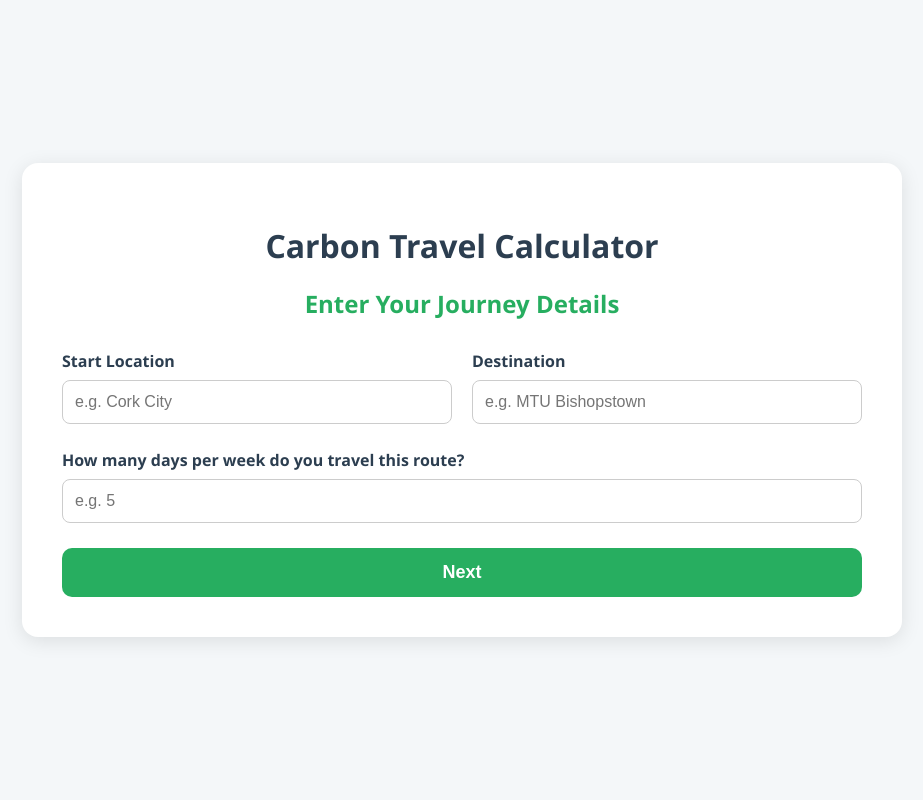
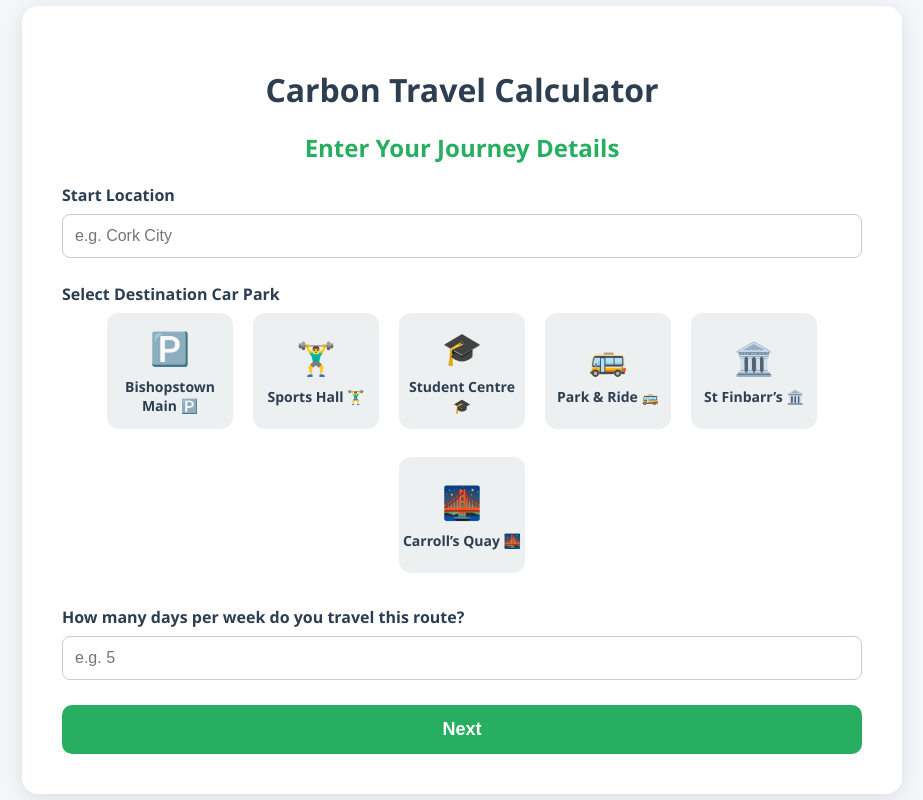
Before and after one commit to EimearCrowley/Carbon-Footprint-Webapp-for-MTU, a Django app: page /route/ in a window 1280 px wide. Shown: the whole page, without its empty margins (178-1101 px from the left). Run offline with Django 5.2, Linux system fonts and the light colour scheme; parts of the project's set-up code (start-up, migrations or seed data) failed here and were passed over.

Commit message:
New updates to the location/destination page

```diff
--- a/carbon_footprint_app/carbon_app/forms.py
+++ b/carbon_footprint_app/carbon_app/forms.py
@@ -66,11 +66,22 @@ class RouteDaysForm(forms.Form):
         max_length=100,
         widget=forms.TextInput(attrs={'placeholder': 'e.g. Cork City'})
     )
-    destination = forms.CharField(
-        label='Destination',
-        max_length=100,
-        widget=forms.TextInput(attrs={'placeholder': 'e.g. MTU Bishopstown'})
+
+    CAR_PARK_CHOICES = [
+        ("bishopstown", "Bishopstown Main 🅿️"),
+        ("sports_hall", "Sports Hall 🏋️‍♂️"),
+        ("student_centre", "Student Centre 🎓"),
+        ("park_ride", "Park & Ride 🚌"),
+        ("st_finbarrs", "St Finbarr’s 🏛️"),
+        ("carrolls_quay", "Carroll’s Quay 🌉"),
+    ]
+
+    destination = forms.ChoiceField(
+        choices=CAR_PARK_CHOICES,
+        widget=forms.RadioSelect,
+        label="Select Destination Car Park"
     )
+
     days_per_week = forms.IntegerField(
         label='Days per week',
         min_value=1,
--- a/carbon_footprint_app/carbon_app/templates/route_days.html
+++ b/carbon_footprint_app/carbon_app/templates/route_days.html
@@ -26,16 +26,17 @@
       box-shadow: 0 4px 20px rgba(0, 0, 0, 0.1);
     }
 
+    h1, h2 {
+      text-align: center;
+      margin-bottom: 20px;
+    }
+
     h1 {
-      text-align: center;
       color: #2c3e50;
-      margin-bottom: 10px;
     }
 
     h2 {
-      text-align: center;
       color: #27ae60;
-      margin-bottom: 30px;
     }
 
     .form-group {
@@ -69,6 +70,48 @@
       flex: 1 1 45%;
     }
 
+    .mode-grid {
+      display: flex;
+      flex-wrap: wrap;
+      justify-content: center;
+      gap: 20px;
+    }
+
+    .mode-option {
+      width: 120px;
+      height: 110px;
+      border-radius: 12px;
+      background-color: #ecf0f1;
+      display: flex;
+      flex-direction: column;
+      align-items: center;
+      justify-content: center;
+      cursor: pointer;
+      transition: background-color 0.3s ease;
+      border: 3px solid transparent;
+      text-align: center;
+    }
+
+    .mode-option.selected {
+      background-color: #27ae60;
+      border-color: #27ae60;
+    }
+
+    .mode-option .icon {
+      font-size: 32px;
+      margin-bottom: 8px;
+    }
+
+    .mode-option span {
+      font-size: 14px;
+      color: #2c3e50;
+    }
+
+    .mode-option.selected span {
+      color: white;
+      font-weight: bold;
+    }
+
     .btn {
       width: 100%;
       padding: 14px;
@@ -99,10 +142,22 @@
           <label for="origin">Start Location</label>
           {{ form.origin }}
         </div>
+      </div>
 
-        <div class="form-group">
-          <label for="destination">Destination</label>
-          {{ form.destination }}
+      <div class="form-group">
+        <label>Select Destination Car Park</label>
+        <div class="mode-grid" id="carpark-options">
+          {% for value, label in form.destination.field.choices %}
+            <label class="mode-option">
+              <input type="radio" name="destination" value="{{ value }}" style="display: none;">
+              <div class="icon">
+                {% if value == 'bishopstown' %}🅿️{% elif value == 'sports_hall' %}🏋️‍♂️
+                {% elif value == 'student_centre' %}🎓{% elif value == 'park_ride' %}🚌
+                {% elif value == 'st_finbarrs' %}🏛️{% elif value == 'carrolls_quay' %}🌉{% endif %}
+              </div>
+              <span>{{ label }}</span>
+            </label>
+          {% endfor %}
         </div>
       </div>
 
@@ -114,5 +169,23 @@
       <button type="submit" class="btn">Next</button>
     </form>
   </div>
+
+  <script>
+    const carparkOptions = document.querySelectorAll('#carpark-options .mode-option');
+    carparkOptions.forEach(option => {
+      option.addEventListener('click', () => {
+        carparkOptions.forEach(opt => opt.classList.remove('selected'));
+        option.classList.add('selected');
+        option.querySelector('input').checked = true;
+      });
+    });
+
+    window.onload = () => {
+      const selected = document.querySelector('input[name="destination"]:checked');
+      if (selected) {
+        selected.closest('.mode-option')?.classList.add('selected');
+      }
+    };
+  </script>
 </body>
 </html>
```
Also changed, not shown: carbon_footprint_app/carbon_app/templates/mode_selection.html (+6 -6 lines), carbon_footprint_app/db.sqlite3.
